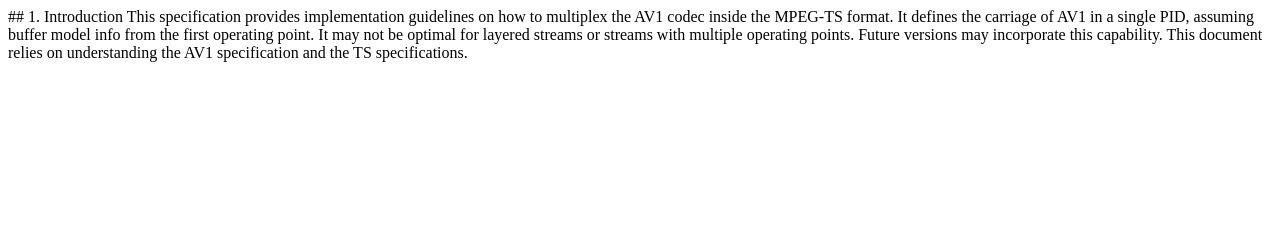
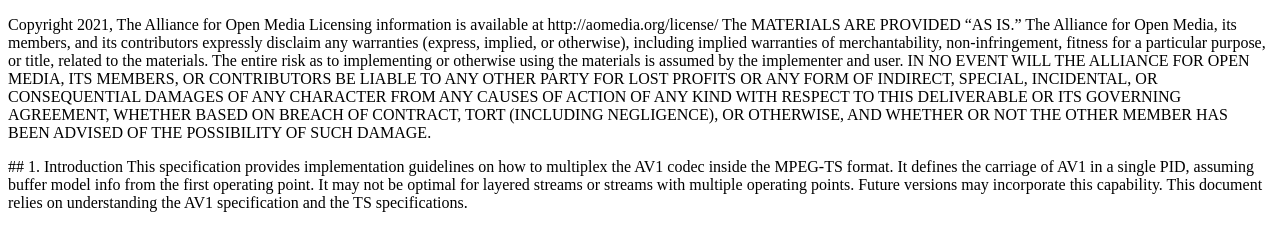
Before and after one commit to AOMediaCodec/av1-mpeg2-ts, a plain HTML site: page index.html in a window 1280 px wide. Drawn offline with Linux system fonts and the light colour scheme.

Commit message:
Add AOMedia copyright

```diff
--- a/index.html
+++ b/index.html
@@ -17,6 +17,14 @@
     </script>
   </head>
   <body>
+    <p class="copyright" data-format="markdown">
+      Copyright 2021, The Alliance for Open Media
+
+      Licensing information is available at http://aomedia.org/license/
+
+      The MATERIALS ARE PROVIDED “AS IS.” The Alliance for Open Media, its members, and its contributors expressly disclaim any warranties (express, implied, or otherwise), including implied warranties of merchantability, non-infringement, fitness for a particular purpose, or title, related to the materials. The entire risk as to implementing or otherwise using the materials is assumed by the implementer and user. IN NO EVENT WILL THE ALLIANCE FOR OPEN MEDIA, ITS MEMBERS, OR CONTRIBUTORS BE LIABLE TO ANY OTHER PARTY FOR LOST PROFITS OR ANY FORM OF INDIRECT, SPECIAL, INCIDENTAL, OR CONSEQUENTIAL DAMAGES OF ANY CHARACTER FROM ANY CAUSES OF ACTION OF ANY KIND WITH RESPECT TO THIS DELIVERABLE OR ITS GOVERNING AGREEMENT, WHETHER BASED ON BREACH OF CONTRACT, TORT (INCLUDING NEGLIGENCE), OR OTHERWISE, AND WHETHER OR NOT THE OTHER MEMBER HAS BEEN ADVISED OF THE POSSIBILITY OF SUCH DAMAGE.
+    </p>
+
     <section id="abstract" data-format="markdown">
         ## 1. Introduction
 
```
